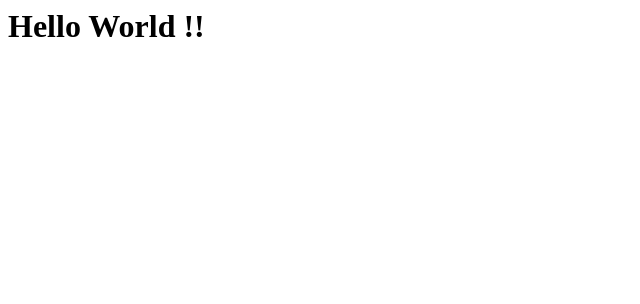
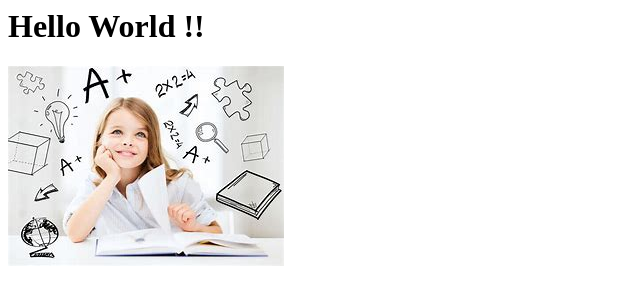
Before and after one commit to MaryTom/MaryTom.github.io, a plain HTML site: page index.html in a window 1280 px wide. Shown: the whole page, without its empty margins (0-640 px from the left). Drawn offline with Linux system fonts and the light colour scheme.

Commit message:
second edit

```diff
--- a/index.html
+++ b/index.html
@@ -1,3 +1,4 @@
 <html>
     <h1>Hello World !!</h1>
+    <img src="MainImg.jpg"
 </html>
```
Also changed, not shown: MainImg.jpg (added), 2 other files.
